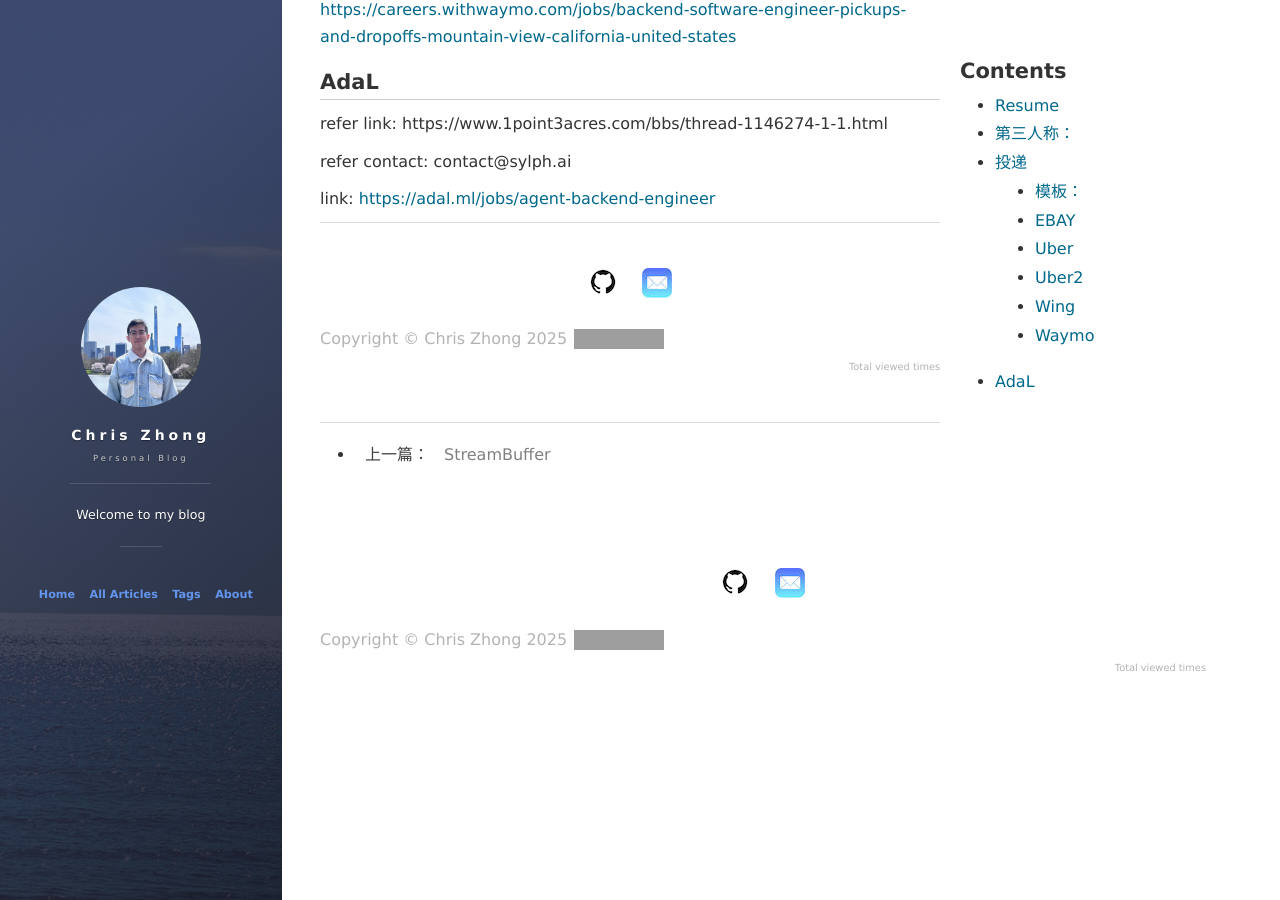
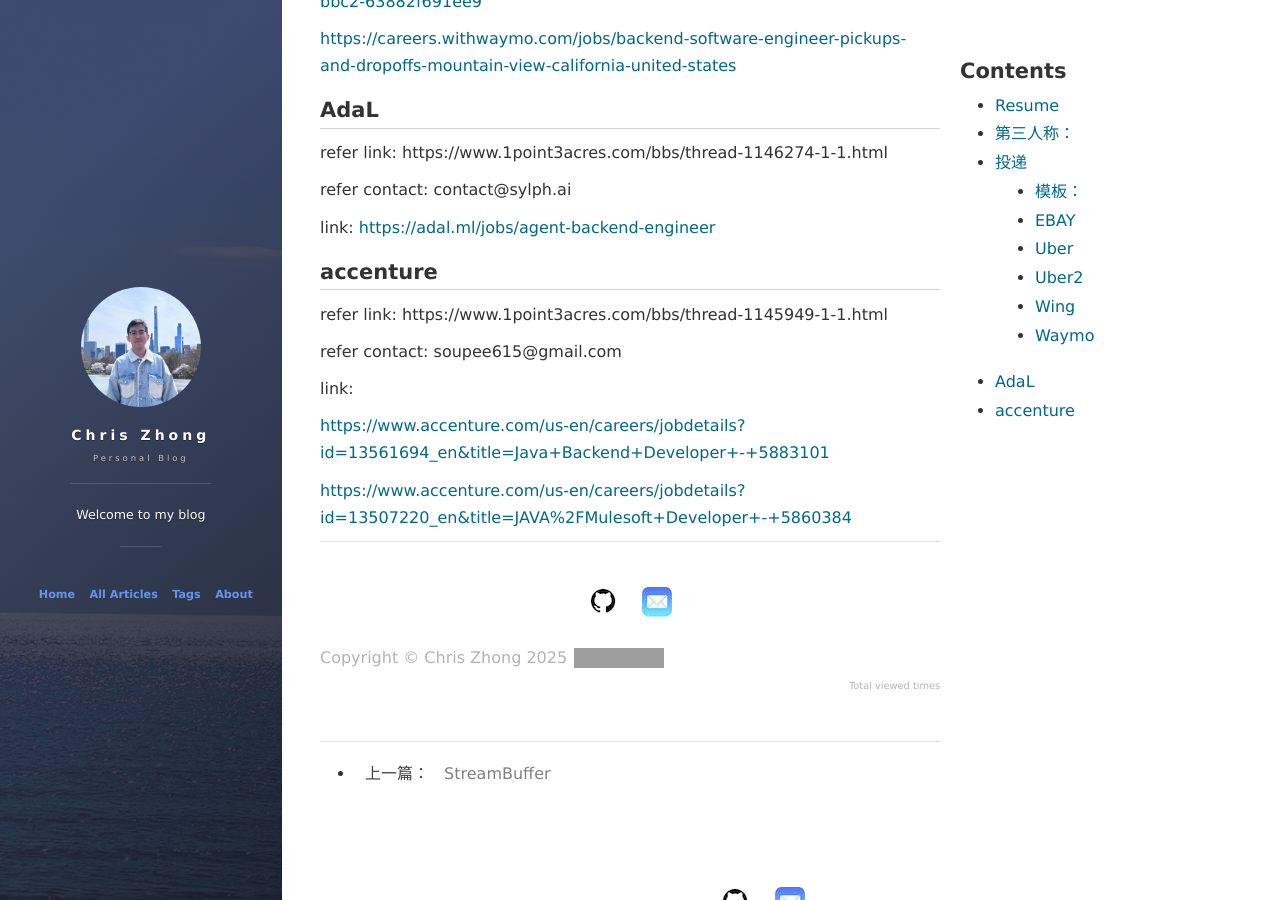
Before and after one commit to ChrisZZhong/chriszzhong.github.io, a Jekyll site: the page built from _posts/2025-09-29-new-loop.md, in a window 1280 px wide and 900 px high, scrolled down 2044 px. Built offline with Jekyll 4.4.1, drawn with Linux system fonts in a browser that asks for light colours; nearby versions of some CDN libraries; our own code applies the rules of GitHub Pages for plain Markdown files; comment, search, counter and statistics services are not loaded; grey boxes are pictures that could not be loaded.

Commit message:
Update 2025-09-29-new-loop.md

```diff
--- a/_posts/2025-09-29-new-loop.md
+++ b/_posts/2025-09-29-new-loop.md
@@ -81,3 +81,15 @@
 refer contact: contact@sylph.ai
 
 link: [https://adal.ml/jobs/agent-backend-engineer](https://adal.ml/jobs/agent-backend-engineer)
+
+## accenture
+
+refer link: https://www.1point3acres.com/bbs/thread-1145949-1-1.html
+
+refer contact: soupee615@gmail.com
+
+link:
+
+[https://www.accenture.com/us-en/careers/jobdetails?id=13561694_en&title=Java+Backend+Developer+-+5883101](https://www.accenture.com/us-en/careers/jobdetails?id=13561694_en&title=Java+Backend+Developer+-+5883101)
+
+[https://www.accenture.com/us-en/careers/jobdetails?id=13507220_en&title=JAVA%2FMulesoft+Developer+-+5860384](https://www.accenture.com/us-en/careers/jobdetails?id=13507220_en&title=JAVA%2FMulesoft+Developer+-+5860384)
```
